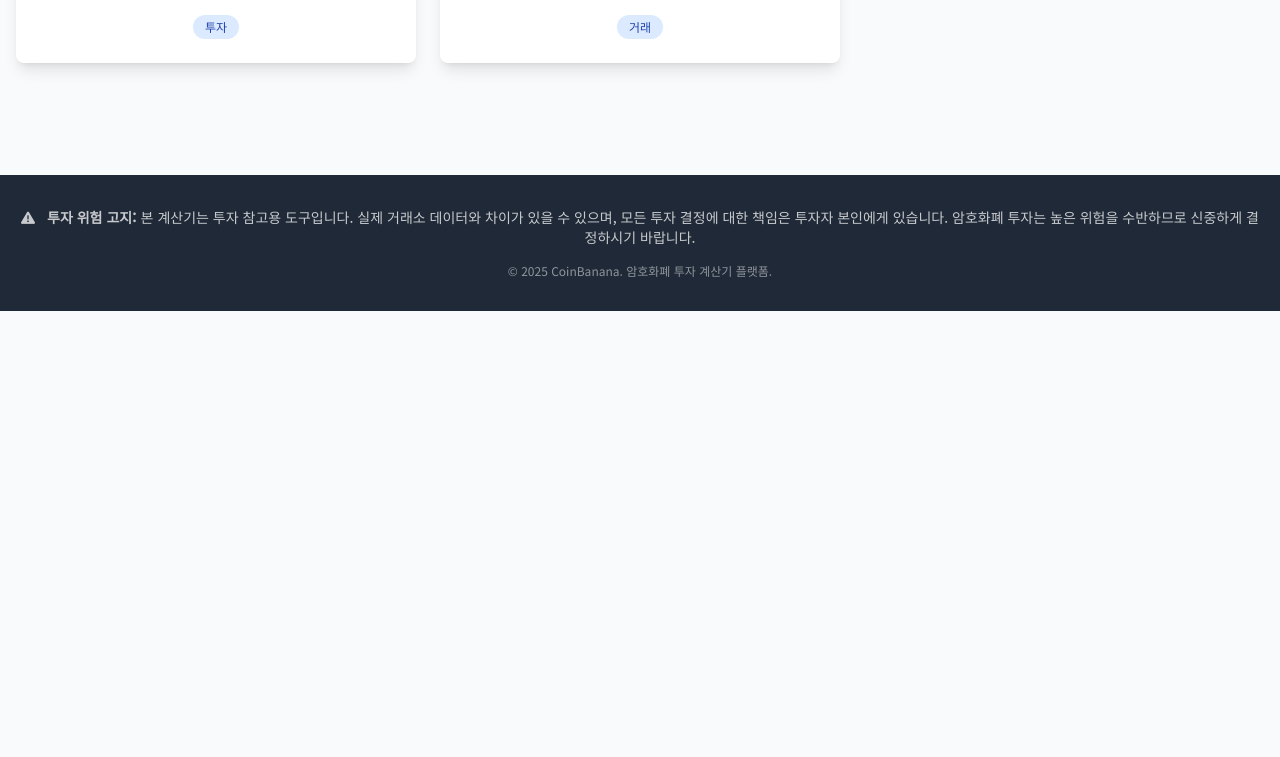
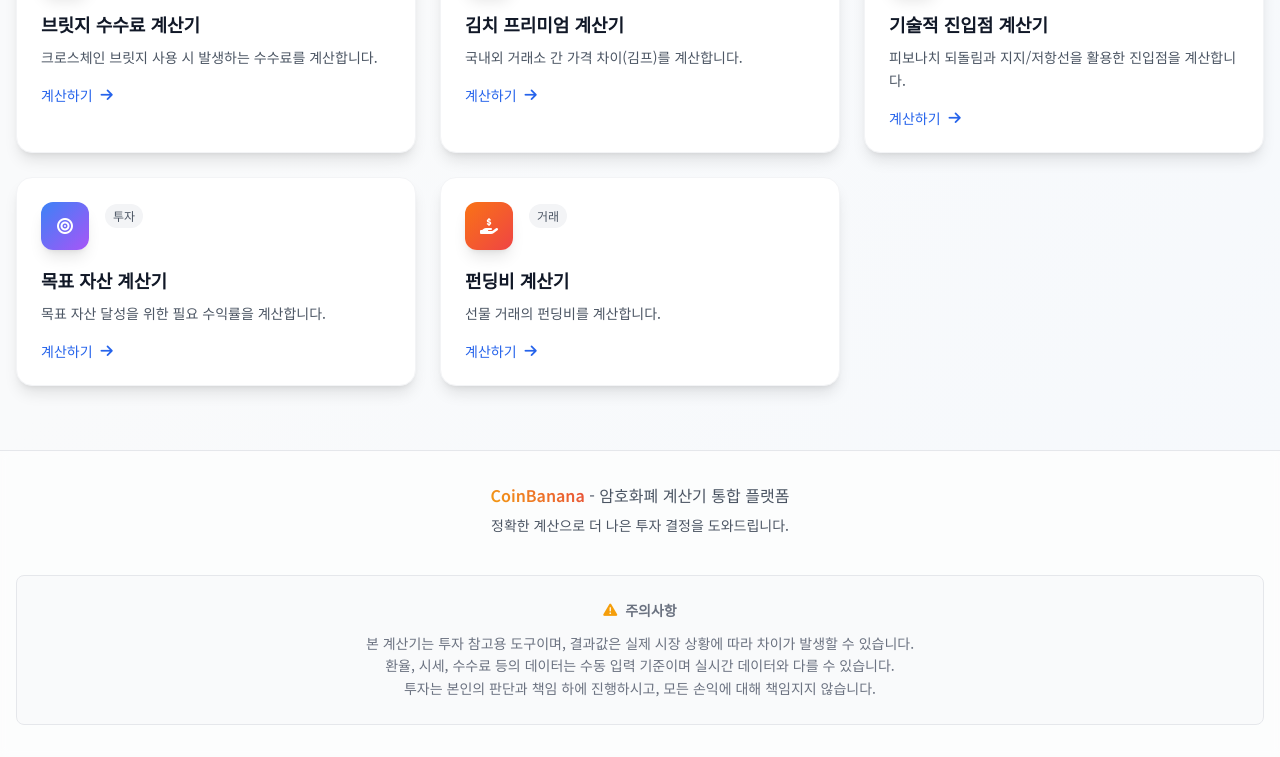
Before and after one commit to seokjihyun/coin-calculator, a plain HTML site: page index.html in a window 1280 px wide. Shown: the part 1269-2026 px from the top of the page. Before the commit the page ends 1580 px from the top, so only its background shows below. Drawn offline with nearby package versions, Linux system fonts and the light colour scheme.

Commit message:
Update index.html

```diff
--- a/index.html
+++ b/index.html
@@ -162,27 +162,59 @@
 </head>
 <body class="bg-gray-50 dark:bg-gray-900 min-h-screen">
     <div id="app">
-        <!-- Header -->
-        <header class="crypto-gradient text-white py-8 relative">
-            <div class="container mx-auto px-4 text-center">
-                <!-- 테마 토글 버튼 -->
-                <button id="theme-toggle" class="absolute top-4 right-4 p-2 rounded-lg bg-white/20 hover:bg-white/30 transition-colors touch-friendly">
-                    <i id="theme-icon" class="fas fa-moon text-white"></i>
+        <!-- Main Content -->
+        <main class="min-h-screen bg-gradient-to-br from-gray-50 via-gray-50 to-blue-50/30 dark:from-gray-900 dark:via-gray-900 dark:to-blue-950/10">
+            <!-- Theme Toggle -->
+            <div class="fixed top-4 right-4 z-50">
+                <button id="theme-toggle" class="p-2 rounded-lg bg-white/80 dark:bg-gray-800/80 hover:bg-white dark:hover:bg-gray-800 transition-colors shadow-lg touch-friendly backdrop-blur-sm border border-gray-200 dark:border-gray-700">
+                    <i id="theme-icon" class="fas fa-moon text-gray-700 dark:text-white"></i>
                 </button>
+            </div>
 
-                <h1 class="text-4xl font-bold mb-2">
-                    <i class="fas fa-coins mr-3"></i>CoinBanana
+            <!-- Hero Section -->
+            <div class="relative overflow-hidden">
+                <div class="absolute inset-0 crypto-gradient opacity-5 dark:opacity-10"></div>
+                <div class="relative container mx-auto px-4 py-16 text-center">
+                    <div class="mb-8">
+                        <h1 class="text-5xl md:text-6xl font-bold mb-4">
+                            <span class="crypto-icon">Coin</span>
+                            <span class="text-gray-900 dark:text-white">Banana</span>
                         </h1>
-                <p class="text-xl opacity-90">암호화폐 투자 계산기 통합 플랫폼</p>
-                <p class="text-sm opacity-75 mt-2">15종 계산기로 스마트한 투자 결정을 내리세요</p>
+                        <p class="text-xl md:text-2xl text-gray-600 dark:text-gray-300 mb-6 max-w-3xl mx-auto leading-relaxed">
+                            15종 암호화폐 계산기를 한 곳에서!<br />
+                            <span class="text-blue-600 dark:text-blue-400 font-semibold">수익률, 손익, 마진</span> 등 모든 계산을 간편하게
+                        </p>
+                        <div class="flex flex-wrap justify-center gap-4 text-sm text-gray-500 dark:text-gray-400">
+                            <div class="flex items-center">
+                                <i class="fas fa-shield-alt mr-2 text-blue-500"></i>
+                                안전한 계산
                             </div>
-        </header>
+                            <div class="flex items-center">
+                                <i class="fas fa-mobile-alt mr-2 text-blue-500"></i>
+                                모바일 최적화
+                            </div>
+                            <div class="flex items-center">
+                                <i class="fas fa-bolt mr-2 text-blue-500"></i>
+                                실시간 계산
+                            </div>
+                        </div>
+                    </div>
+                </div>
+            </div>
 
-        <!-- Main Content -->
-        <main class="container mx-auto px-4 py-8">
             <!-- Calculator Selection -->
-            <div id="calculator-list" class="grid grid-cols-1 md:grid-cols-2 lg:grid-cols-3 gap-6 mb-8">
+            <div class="container mx-auto px-4 pb-16">
+                <div class="mb-12 text-center">
+                    <h2 class="text-3xl font-bold mb-4 text-gray-900 dark:text-white">계산기 선택</h2>
+                    <p class="text-gray-600 dark:text-gray-300 max-w-2xl mx-auto">
+                        원하는 계산기를 선택하여 정확하고 빠른 계산을 시작해보세요.
+                        모든 계산기는 무료로 이용하실 수 있습니다.
+                    </p>
+                </div>
+
+                <div id="calculator-list" class="grid grid-cols-1 md:grid-cols-2 lg:grid-cols-3 gap-6 max-w-7xl mx-auto">
                     <!-- 계산기 카드들이 여기에 동적으로 생성됩니다 -->
+                </div>
             </div>
 
             <!-- Calculator Form -->
@@ -236,18 +268,32 @@
         </main>
 
             <!-- Footer -->
-        <footer class="bg-gray-800 text-white py-8 mt-12">
-            <div class="container mx-auto px-4 text-center">
-                <p class="text-sm opacity-75 mb-4">
-                    <i class="fas fa-exclamation-triangle mr-2"></i>
-                    <strong>투자 위험 고지:</strong> 본 계산기는 투자 참고용 도구입니다. 실제 거래소 데이터와 차이가 있을 수 있으며,
-                    모든 투자 결정에 대한 책임은 투자자 본인에게 있습니다. 암호화폐 투자는 높은 위험을 수반하므로 신중하게 결정하시기 바랍니다.
+            <footer class="border-t bg-white/50 dark:bg-gray-800/50 backdrop-blur-sm">
+                <div class="container mx-auto px-4 py-8">
+                    <div class="text-center text-gray-600 dark:text-gray-300">
+                        <p class="mb-2">
+                            <span class="font-semibold crypto-icon">CoinBanana</span> - 암호화폐 계산기 통합 플랫폼
                         </p>
-                <p class="text-xs opacity-50">
-                    © 2025 CoinBanana. 암호화폐 투자 계산기 플랫폼.
+                        <p class="text-sm mb-6">
+                            정확한 계산으로 더 나은 투자 결정을 도와드립니다.
+                        </p>
+
+                        <!-- 주의사항 -->
+                        <div class="mt-10 text-sm text-gray-500 dark:text-gray-400 bg-gray-50 dark:bg-gray-800/50 rounded-lg p-6 border border-gray-200 dark:border-gray-700">
+                            <div class="flex items-center justify-center gap-2 mb-3">
+                                <i class="fas fa-exclamation-triangle text-amber-500"></i>
+                                <span class="font-semibold">주의사항</span>
+                            </div>
+                            <p class="leading-relaxed">
+                                본 계산기는 투자 참고용 도구이며, 결과값은 실제 시장 상황에 따라 차이가 발생할 수 있습니다.<br />
+                                환율, 시세, 수수료 등의 데이터는 수동 입력 기준이며 실시간 데이터와 다를 수 있습니다.<br />
+                                투자는 본인의 판단과 책임 하에 진행하시고, 모든 손익에 대해 책임지지 않습니다.
                             </p>
                         </div>
+                    </div>
+                </div>
             </footer>
+        </main>
     </div>
 
     <script>
@@ -510,11 +556,11 @@
             if (savedTheme === 'dark') {
                 isDarkMode = true;
                 document.documentElement.classList.add('dark');
-                themeIcon.className = 'fas fa-sun text-white';
+                themeIcon.className = 'fas fa-sun text-gray-700 dark:text-white';
             } else {
                 isDarkMode = false;
                 document.documentElement.classList.remove('dark');
-                themeIcon.className = 'fas fa-moon text-white';
+                themeIcon.className = 'fas fa-moon text-gray-700 dark:text-white';
                 localStorage.setItem('theme', 'light');
             }
         }
@@ -528,11 +574,11 @@
 
                 if (isDarkMode) {
                     document.documentElement.classList.add('dark');
-                    themeIcon.className = 'fas fa-sun text-white';
+                    themeIcon.className = 'fas fa-sun text-gray-700 dark:text-white';
                     localStorage.setItem('theme', 'dark');
                 } else {
                     document.documentElement.classList.remove('dark');
-                    themeIcon.className = 'fas fa-moon text-white';
+                    themeIcon.className = 'fas fa-moon text-gray-700 dark:text-white';
                     localStorage.setItem('theme', 'light');
                 }
             });
@@ -551,25 +597,48 @@
 
             calculators.forEach((calculator, index) => {
                 const card = document.createElement('div');
-                card.className = 'bg-white dark:bg-gray-800 rounded-lg shadow-lg p-6 hover-scale cursor-pointer transition-all duration-300';
-                card.innerHTML = `
-                    <div class="text-center">
-                        <div class="text-4xl crypto-icon mb-4">
-                            <i class="${calculator.icon}"></i>
-                        </div>
-                        <h3 class="text-xl font-semibold mb-2 text-gray-900 dark:text-white">${calculator.title}</h3>
-                        <p class="text-gray-600 dark:text-gray-300 text-sm">${calculator.description}</p>
-                        <div class="mt-4">
-                            <span class="inline-block px-3 py-1 text-xs font-medium bg-blue-100 dark:bg-blue-900 text-blue-800 dark:text-blue-200 rounded-full">
-                                ${getCategoryName(calculator.category)}
-                            </span>
-                        </div>
-                    </div>
-                `;
+                card.className = 'group relative overflow-hidden bg-white dark:bg-gray-800 rounded-2xl shadow-lg hover:shadow-xl transition-all duration-300 cursor-pointer border border-gray-100 dark:border-gray-700 hover-scale';
+                card.innerHTML =
+                    '<div class="absolute inset-0 bg-gradient-to-br from-transparent via-transparent to-blue-50/20 dark:to-blue-950/20 opacity-0 group-hover:opacity-100 transition-opacity duration-300"></div>' +
+                    '<div class="relative p-6">' +
+                        '<div class="flex items-start justify-between mb-4">' +
+                            '<div class="flex-shrink-0">' +
+                                '<div class="w-12 h-12 rounded-xl bg-gradient-to-br ' + getCategoryGradient(calculator.category) + ' flex items-center justify-center text-white shadow-lg">' +
+                                    '<i class="' + calculator.icon + '"></i>' +
+                                '</div>' +
+                            '</div>' +
+                            '<div class="ml-4 flex-1">' +
+                                '<span class="inline-block px-2 py-1 text-xs font-medium bg-gray-100 dark:bg-gray-700 text-gray-600 dark:text-gray-300 rounded-full">' +
+                                    getCategoryName(calculator.category) +
+                                '</span>' +
+                            '</div>' +
+                        '</div>' +
+                        '<h3 class="text-lg font-semibold mb-2 text-gray-900 dark:text-white group-hover:text-blue-600 dark:group-hover:text-blue-400 transition-colors">' +
+                            calculator.title +
+                        '</h3>' +
+                        '<p class="text-gray-600 dark:text-gray-300 text-sm leading-relaxed">' +
+                            calculator.description +
+                        '</p>' +
+                        '<div class="mt-4 flex items-center text-blue-600 dark:text-blue-400 text-sm font-medium">' +
+                            '<span>계산하기</span>' +
+                            '<i class="fas fa-arrow-right ml-2 transform group-hover:translate-x-1 transition-transform"></i>' +
+                        '</div>' +
+                    '</div>';
 
                 card.addEventListener('click', () => showCalculator(calculator));
                 container.appendChild(card);
             });
+        }
+
+        // 카테고리별 그라디언트 색상
+        function getCategoryGradient(category) {
+            const gradients = {
+                'trading': 'from-orange-500 to-red-500',
+                'investment': 'from-blue-500 to-purple-500',
+                'defi': 'from-green-500 to-teal-500',
+                'mining': 'from-yellow-500 to-orange-500'
+            };
+            return gradients[category] || 'from-gray-500 to-gray-600';
         }
 
         // 카테고리 이름 변환
```
Lines whose indentation alone changed are shown as unchanged.
